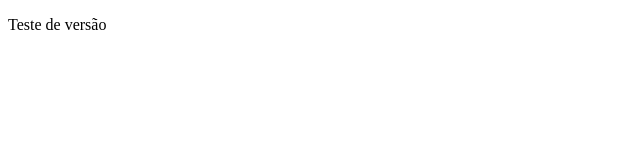
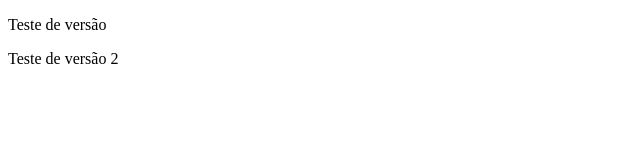
Before and after one commit to MarceloAggio/site-radical, a plain HTML site: page teste.html in a window 1280 px wide. Shown: the whole page, without its empty margins (0-640 px from the left). Drawn offline with Linux system fonts and the light colour scheme.

Commit message:
teste "15/08/22" inclusão de um paragrafo

```diff
--- a/teste.html
+++ b/teste.html
@@ -9,7 +9,7 @@
 </head>
 <body>
     <p>Teste de versão</p>
-
+    <p>Teste de versão 2</p>
 
 
 <footer>
```
